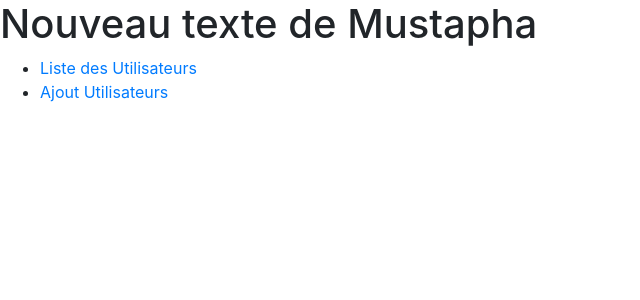
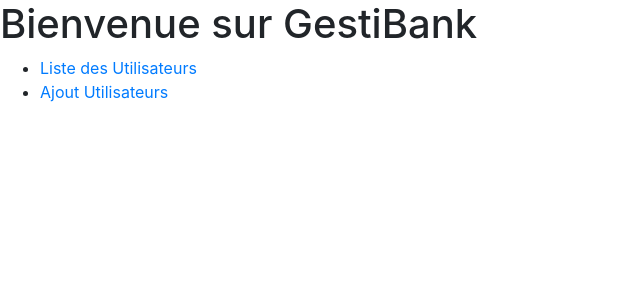
Before and after one commit to TeamMAJ/FrontAngularGestibank, an Angular app: page / in a window 1280 px wide. Shown: the top 300 px of the page, without its empty margins (0-640 px from the left). Built offline with nearby package versions, Linux system fonts and the light colour scheme.

Commit message:
modif titre

```diff
--- a/src/app/app.component.html
+++ b/src/app/app.component.html
@@ -1,4 +1,4 @@
-<h1>Nouveau texte de Mustapha</h1>
+<h1>Bienvenue sur GestiBank</h1>
 <nav>
     <ul>
         <li>
```
Lines whose indentation alone changed are shown as unchanged.
